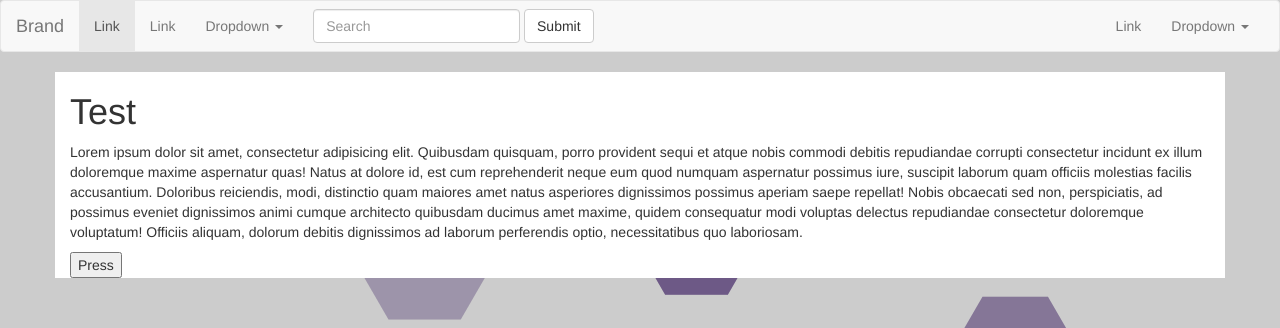
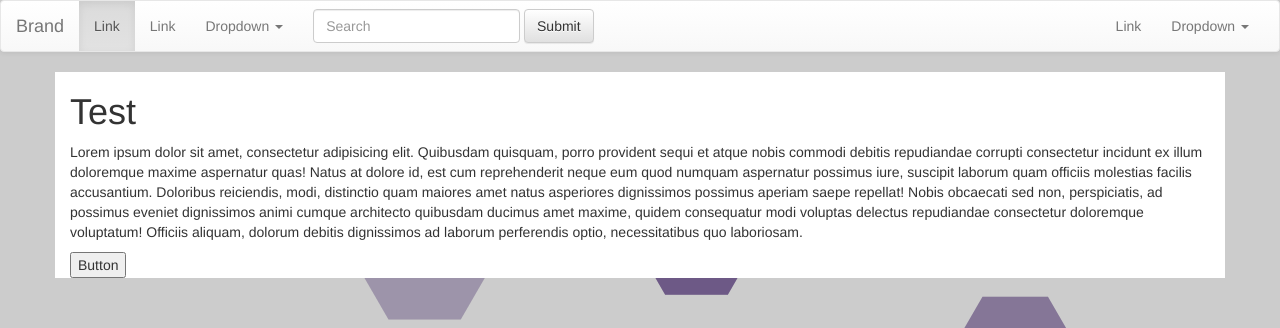
Before and after one commit to superaft/superaft.github.io, a plain HTML site: page index.html in a window 1280 px wide. Shown: the top 328 px of the page. Drawn offline with nearby package versions, Linux system fonts and the light colour scheme.

Commit message:
bootstrap-theme.css add

```diff
--- a/index.html
+++ b/index.html
@@ -5,8 +5,8 @@
     <meta charset="UTF-8">
     <meta http-equiv="X-UA-Compatible" content="IE=edge">
     <meta name="viewport" content="width=device-width, initial-scale=1">
-    <link href="css/bootstrap.css" rel="stylesheet">
-<!--    <link rel="stylesheet" href="css/bootstrap-theme.css">-->
+    <link rel="stylesheet" href="css/bootstrap.css">
+    <link rel="stylesheet" href="css/bootstrap-theme.css">
     <link rel="stylesheet" href="css/style.css">
     <title>Gradient test</title>
 
@@ -71,7 +71,9 @@
     <div class="container bs-cont">
         <h1>Test</h1>
         <p>Lorem ipsum dolor sit amet, consectetur adipisicing elit. Quibusdam quisquam, porro provident sequi et atque nobis commodi debitis repudiandae corrupti consectetur incidunt ex illum doloremque maxime aspernatur quas! Natus at dolore id, est cum reprehenderit neque eum quod numquam aspernatur possimus iure, suscipit laborum quam officiis molestias facilis accusantium. Doloribus reiciendis, modi, distinctio quam maiores amet natus asperiores dignissimos possimus aperiam saepe repellat! Nobis obcaecati sed non, perspiciatis, ad possimus eveniet dignissimos animi cumque architecto quibusdam ducimus amet maxime, quidem consequatur modi voluptas delectus repudiandae consectetur doloremque voluptatum! Officiis aliquam, dolorum debitis dignissimos ad laborum perferendis optio, necessitatibus quo laboriosam.</p>
-        <button>Press</button>
+
+        <button>Button</button>
+
     </div>
 
 	<script src="https://cdnjs.cloudflare.com/ajax/libs/jquery/3.1.1/jquery.js"></script>
```
